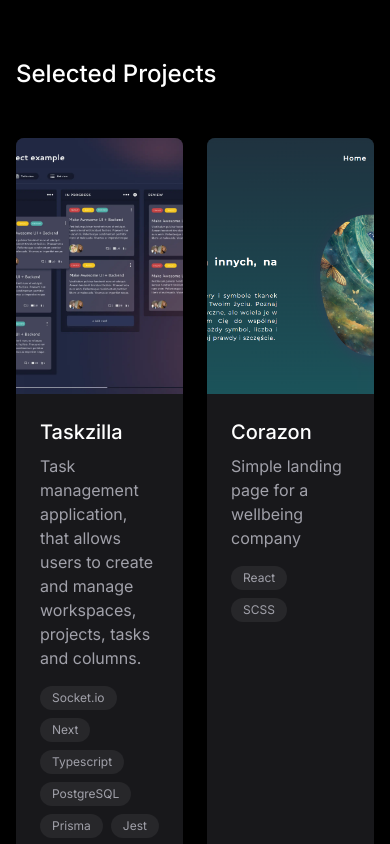
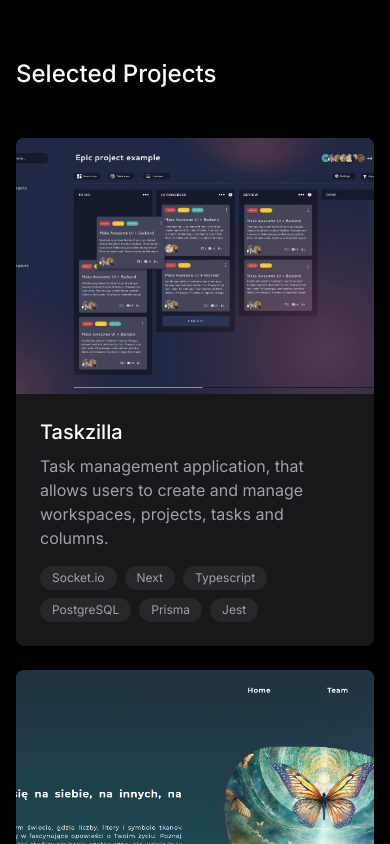
Before and after one commit to BartoszKmietowicz/portfolio, a Next.js app: page / in a window 390 px wide. Shown: the part 1400-2244 px from the top of the page. Built offline with nearby package versions, Linux system fonts and the light colour scheme.

Commit message:
Update Projects.tsx
fixed styling for small devices

```diff
--- a/containers/Projects.tsx
+++ b/containers/Projects.tsx
@@ -10,7 +10,7 @@
       <RevealText delay={0.1}>
         <h2 className="text-2xl font-medium mb-12">Selected Projects</h2>
       </RevealText>
-      <div className="grid grid-cols-2 sm:grid-cols-1 md:grid-cols-2 gap-6">
+      <div className="grid grid-cols-1 md:grid-cols-2 gap-6">
         <Project
           title="Taskzilla"
           description="Task management application, that allows users to create and manage workspaces, projects, tasks and columns."
```
